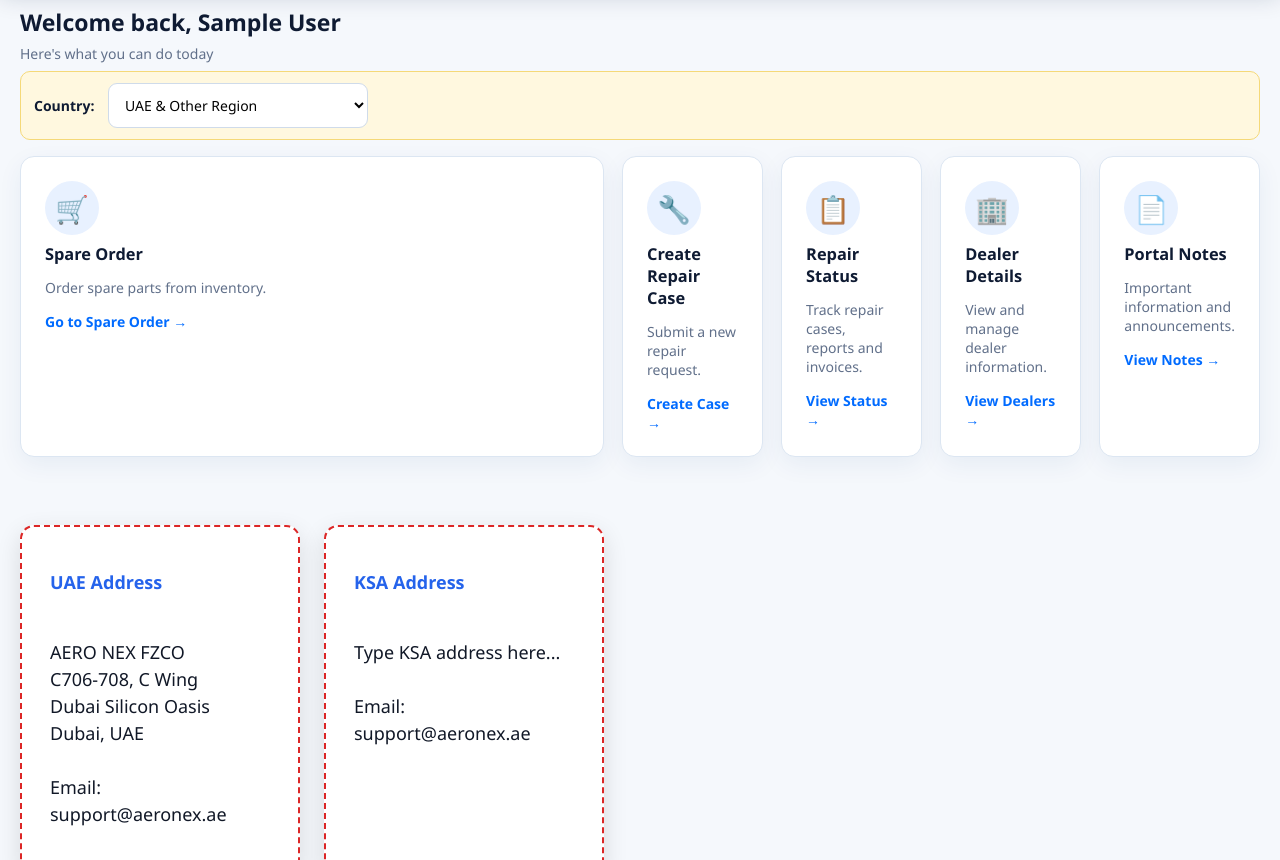
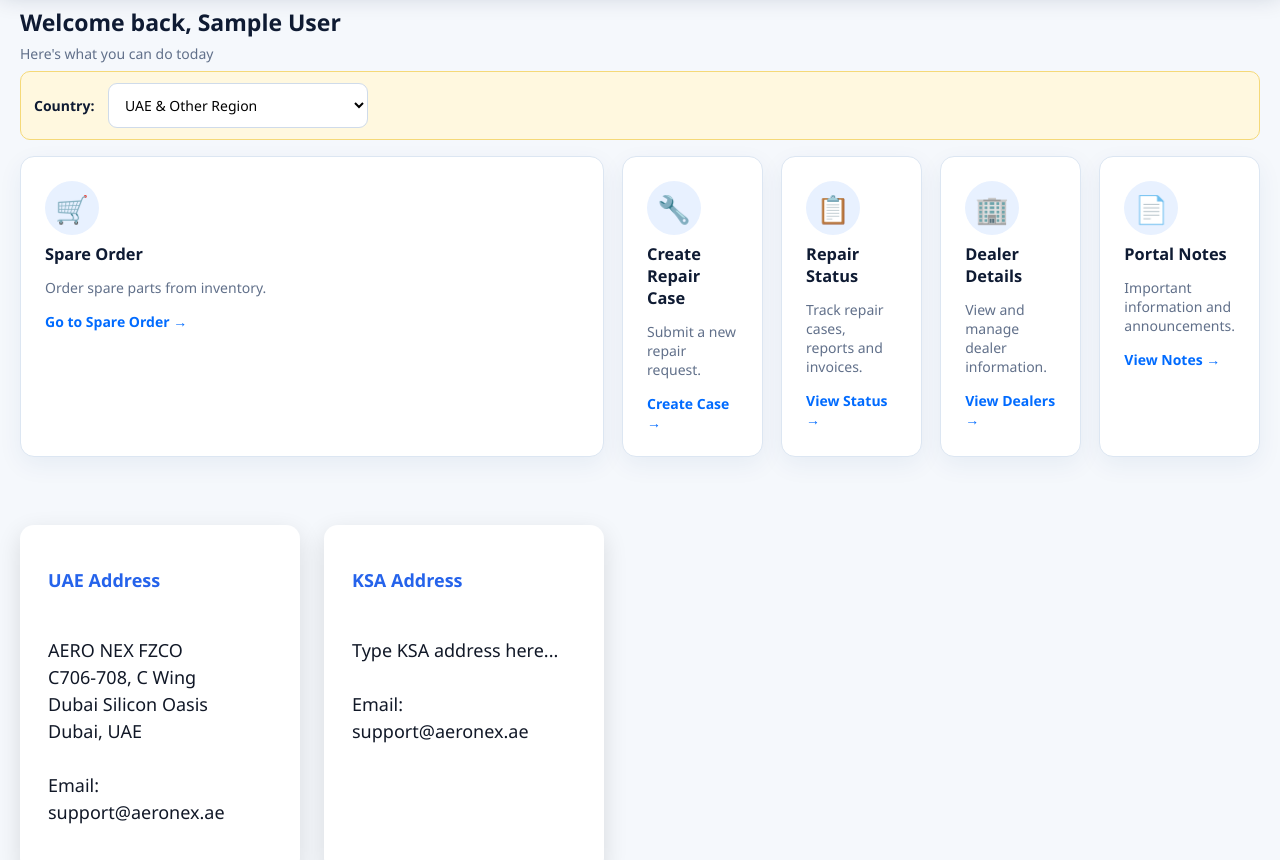
Before and after one commit to jocyjohn47/Aeronex-RMA, a plain HTML site: page dashboard.html in a window 1280 px wide. Shown: the part 84-944 px from the top of the page. Drawn offline with Linux system fonts and the light colour scheme; no server answers; sample sign-in values are in the browser's storage.

Commit message:
Remove dashed border from address box

```diff
--- a/css/style.css
+++ b/css/style.css
@@ -55,7 +55,7 @@ table{width:100%;border-collapse:collapse;margin-top:12px;font-size:13px}th,td{b
 
 .address-box{
   background:#fff;
-  border:2px dashed #dc2626;
+  border:none;
   border-radius:14px;
   padding:28px;
   min-height:220px;
```
